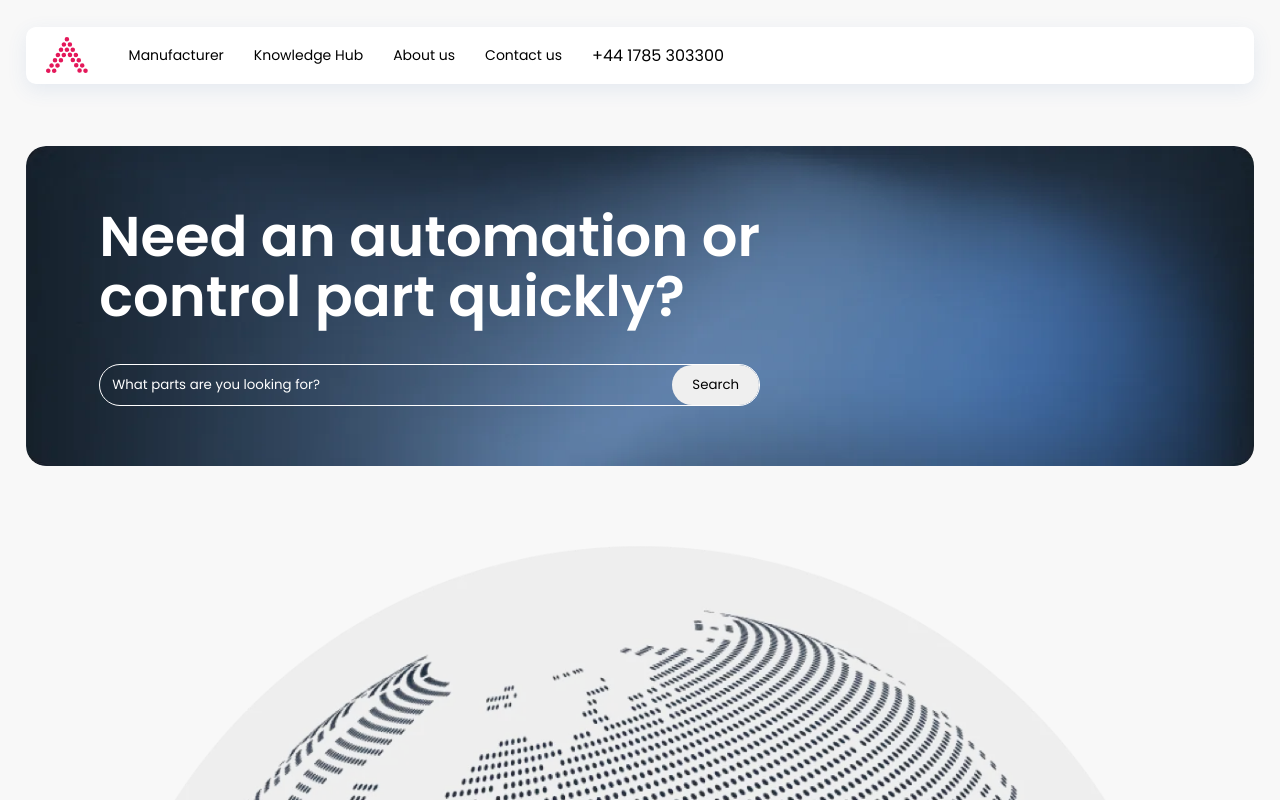
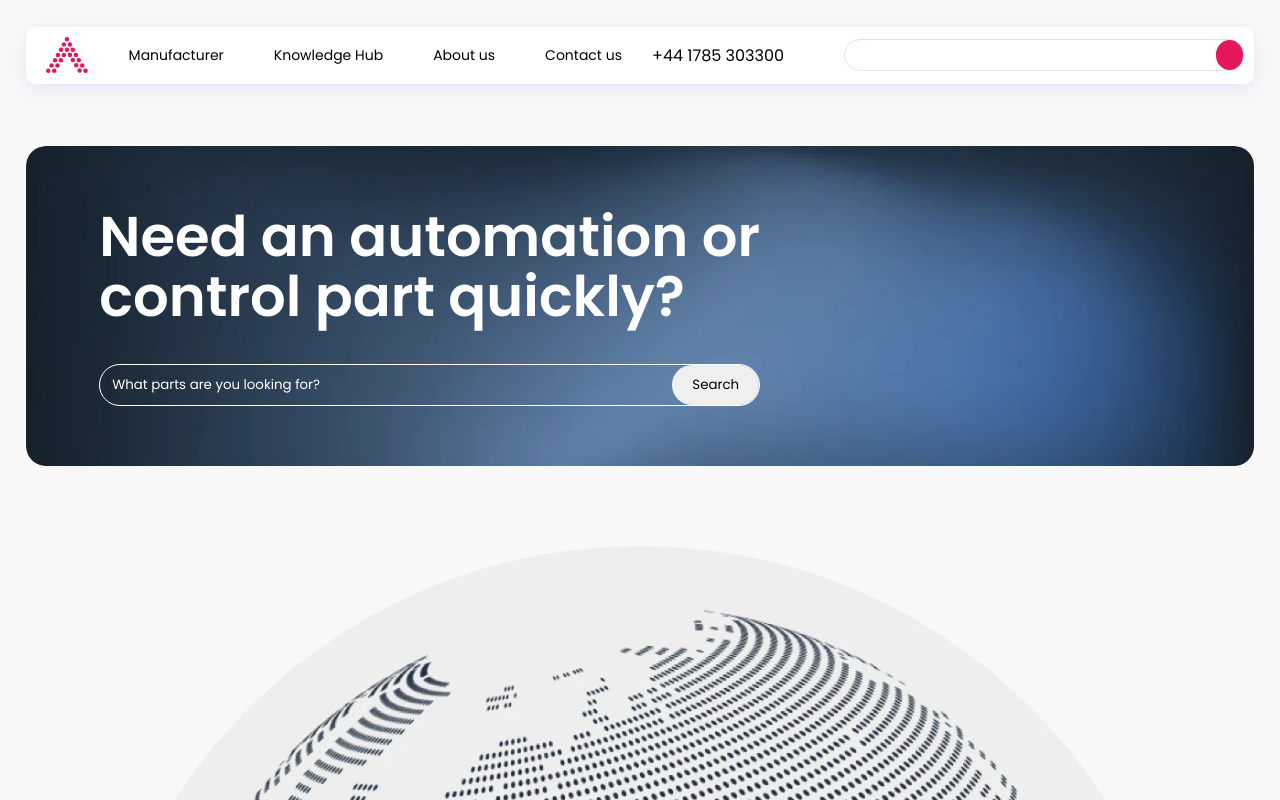
Before and after one commit to emmanuelojiji/eua-refresh, a React (Create React App) app: page / in a window 1280 px wide. Shown: the top 800 px of the page. Built offline with nearby package versions, Linux system fonts and the light colour scheme.

Commit message:
feat: search added to header

```diff
--- a/src/components/Header.js
+++ b/src/components/Header.js
@@ -13,6 +13,11 @@ const Header = () => {
         </nav>
 
         <p>+44 1785 303300</p>
+
+        <div className="header-search-container">
+          <input type="text" className="header-input" />
+          <div className="search-button"></div>
+        </div>
       </div>
     </header>
   );
--- a/src/components/Header.scss
+++ b/src/components/Header.scss
@@ -13,12 +13,13 @@ header {
   justify-content: center;
 }
 
-nav{
-  gap:30px;
+nav {
+  gap: 50px;
   display: flex;
   margin-right: 30px;
 
-  a,p{
+  a,
+  p {
     font-size: 14px;
   }
 }
@@ -37,6 +38,32 @@ nav{
   background-color: #fff;
 }
 
-.logo{
+.header-search-container {
+  width: 100%;
+  max-width: 400px;
+
+  border-radius: 500px;
+  margin-left: auto;
+  display: flex;
+  border: solid 1px #d6e5f5;
+
+  input {
+    width: 100%;
+    border-radius: 500px;
+    background: none;
+    border-top-right-radius: 0;
+    border-bottom-right-radius: 0;
+    border: 0;
+  }
+
+  .search-button {
+    height: 30px;
+    width: 30px;
+    border-radius: 100%;
+    background: #e4185a;
+  }
+}
+
+.logo {
   margin-right: 41px;
 }
--- a/src/components/ValueProposition.scss
+++ b/src/components/ValueProposition.scss
@@ -32,6 +32,7 @@
 .parts-box-top {
   background: white;
   padding: 10px 0;
+  font-weight: 600;
 }
 
 .parts-box-bottom {
@@ -54,6 +55,10 @@
   h2 {
     font-size: 28px;
     margin-bottom: 25px;
+  }
+
+  p {
+    color: #202e3f;
   }
 
   button {
--- a/src/index.css
+++ b/src/index.css
@@ -23,3 +23,7 @@ h1{
   font-weight: 600;
   line-height: 60px;
 }
+
+h2{
+  font-weight: 600;
+}
```
